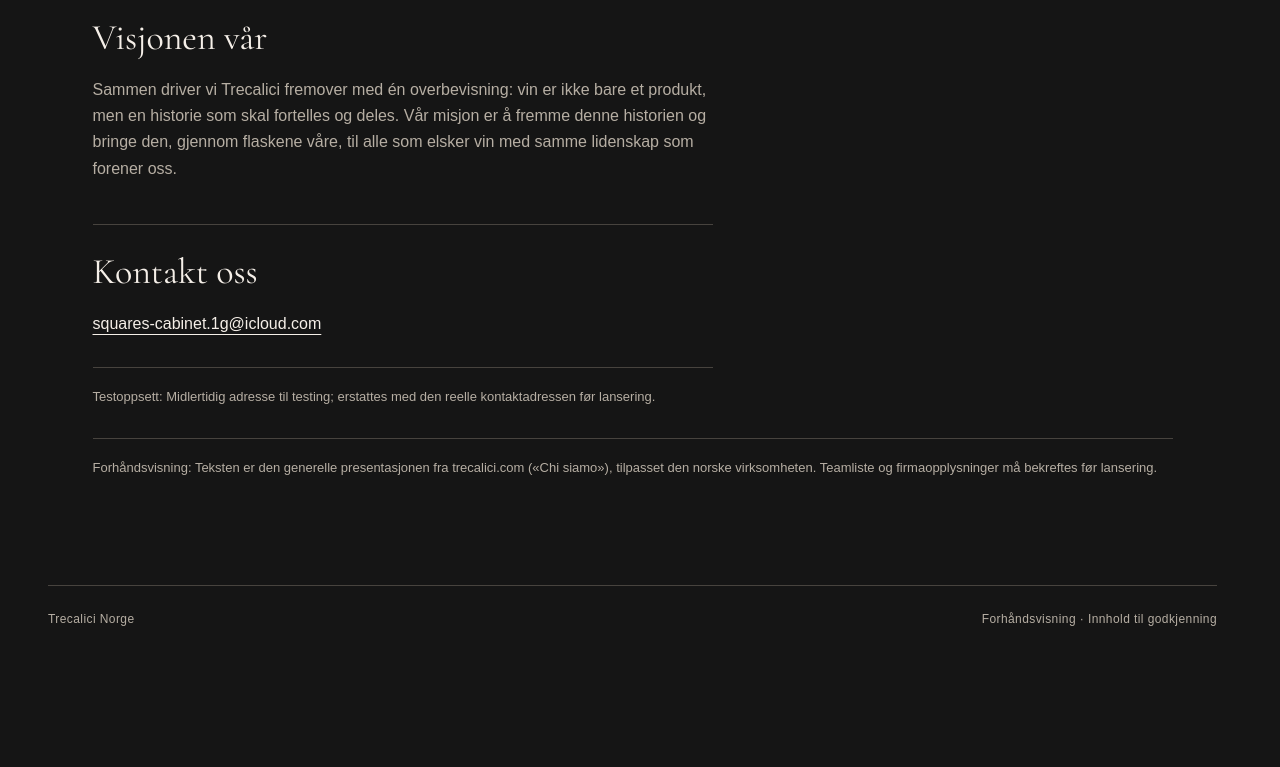
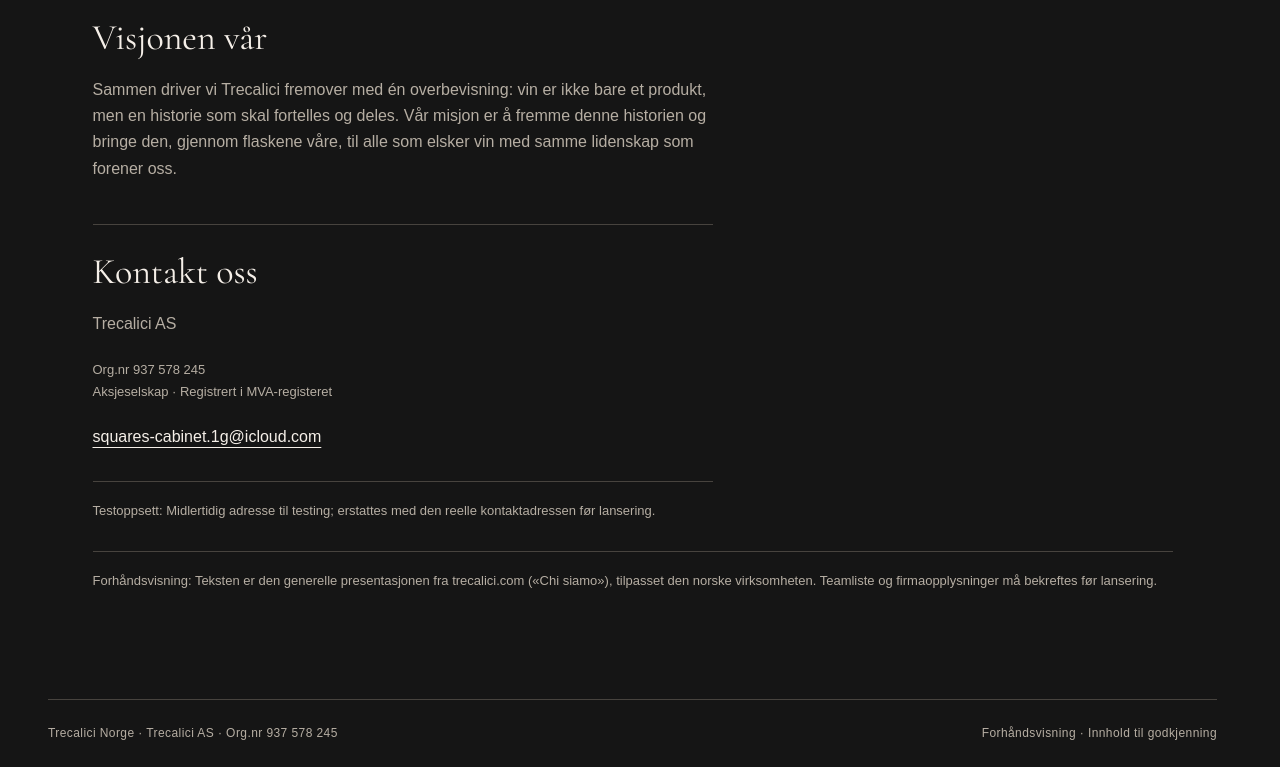
Before and after one commit to j4hr3n/trecalici-no, a plain HTML site: page site/om-oss/index.html in a window 1280 px wide. Shown: the part 1725-2492 px from the top of the page. Before the commit the page ends 2379 px from the top, so only its background shows below. Drawn offline with Linux system fonts and the light colour scheme.

Commit message:
Add registered company details from Enhetsregisteret
Show Trecalici AS with org.nr 937 578 245 in the om-oss contact
section and the shared footer on every page. Street address is
deliberately omitted. Update pending-content notes in README and
the maintenance guide accordingly.

```diff
--- a/site/om-oss/index.html
+++ b/site/om-oss/index.html
@@ -61,6 +61,11 @@
         <section class="contact" aria-labelledby="contact-title">
           <h2 id="contact-title">Kontakt oss</h2>
           <address>
+            <p>Trecalici AS</p>
+            <p class="small">
+              Org.nr 937 578 245<br>
+              Aksjeselskap · Registrert i MVA-registeret
+            </p>
             <a class="email" href="mailto:squares-cabinet.1g@icloud.com?subject=Kontakt%20med%20Trecalici%20Norge&amp;body=Hei%21%0D%0A%0D%0A" aria-describedby="email-note">squares-cabinet.1g@icloud.com</a>
           </address>
           <p id="email-note" class="review-note">Testoppsett: Midlertidig adresse til testing; erstattes med den reelle kontaktadressen før lansering.</p>
@@ -70,7 +75,7 @@
     <p class="review-note">Forhåndsvisning: Teksten er den generelle presentasjonen fra trecalici.com («Chi siamo»), tilpasset den norske virksomheten. Teamliste og firmaopplysninger må bekreftes før lansering.</p>
   </main>
   <footer class="footer">
-    <span>Trecalici Norge</span>
+    <span>Trecalici Norge · Trecalici AS · Org.nr 937 578 245</span>
     <span>Forhåndsvisning · Innhold til godkjenning</span>
   </footer>
 </body>
```
Also changed, not shown: docs/maintenance.md (+1 -1 lines), site/404.html (+1 -1 lines), site/index.html (+1 -1 lines), site/kaviar/index.html (+1 -1 lines), site/produsenter/index.html (+1 -1 lines), site/sjelden-vin/index.html (+1 -1 lines), site/takk/index.html (+1 -1 lines), site/vinglass/index.html (+1 -1 lines), README.md.
